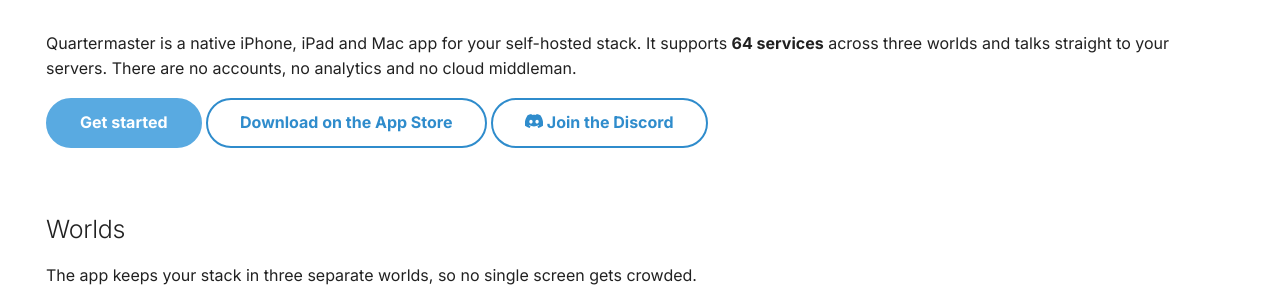
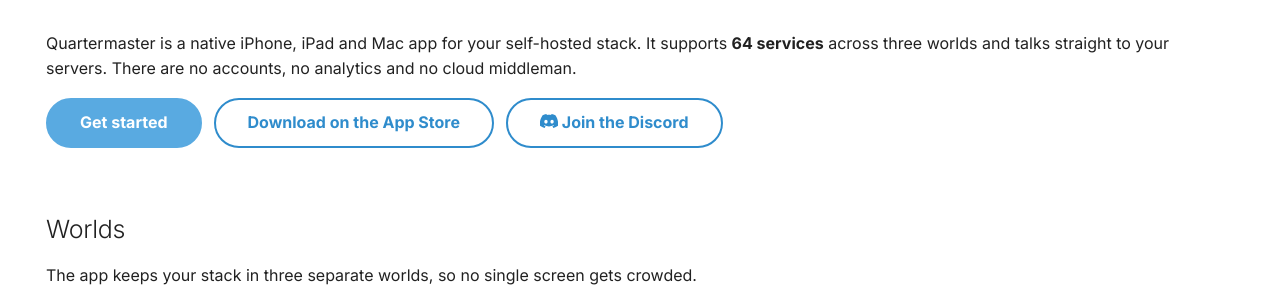
Before and after one commit to lewlew-glitch/qm_docs, an MkDocs documentation site: the page built from docs/index.md, in a window 1280 px wide. Shown: the part 299-587 px from the top of the page. Built offline with MkDocs 1.6.1 and Material for MkDocs 9.7.7, drawn with Linux system fonts in a browser that asks for light colours; comment, search, counter and statistics services are not loaded.

Commit message:
Button fix

```diff
--- a/docs/stylesheets/extra.css
+++ b/docs/stylesheets/extra.css
@@ -72,6 +72,13 @@
 
 .qm-hero { padding: 1.2rem 0 0.4rem; }
 .qm-hero p.tagline { font-size: 1.35rem; opacity: .8; margin-top: -.4rem; }
+/* Hero buttons: an even gap between them, and on a phone one full-width button per row. */
+.qm-hero p:has(> .md-button) { display: flex; flex-wrap: wrap; gap: .6rem; }
+.qm-hero p:has(> .md-button) .md-button { margin: 0; }
+@media screen and (max-width: 44.9375em) {
+  .qm-hero p:has(> .md-button) { flex-direction: column; align-items: stretch; }
+  .qm-hero p:has(> .md-button) .md-button { text-align: center; }
+}
 .md-typeset table:not([class]) th { white-space: nowrap; }
 
 /* FAQ questions in app blue */
```
